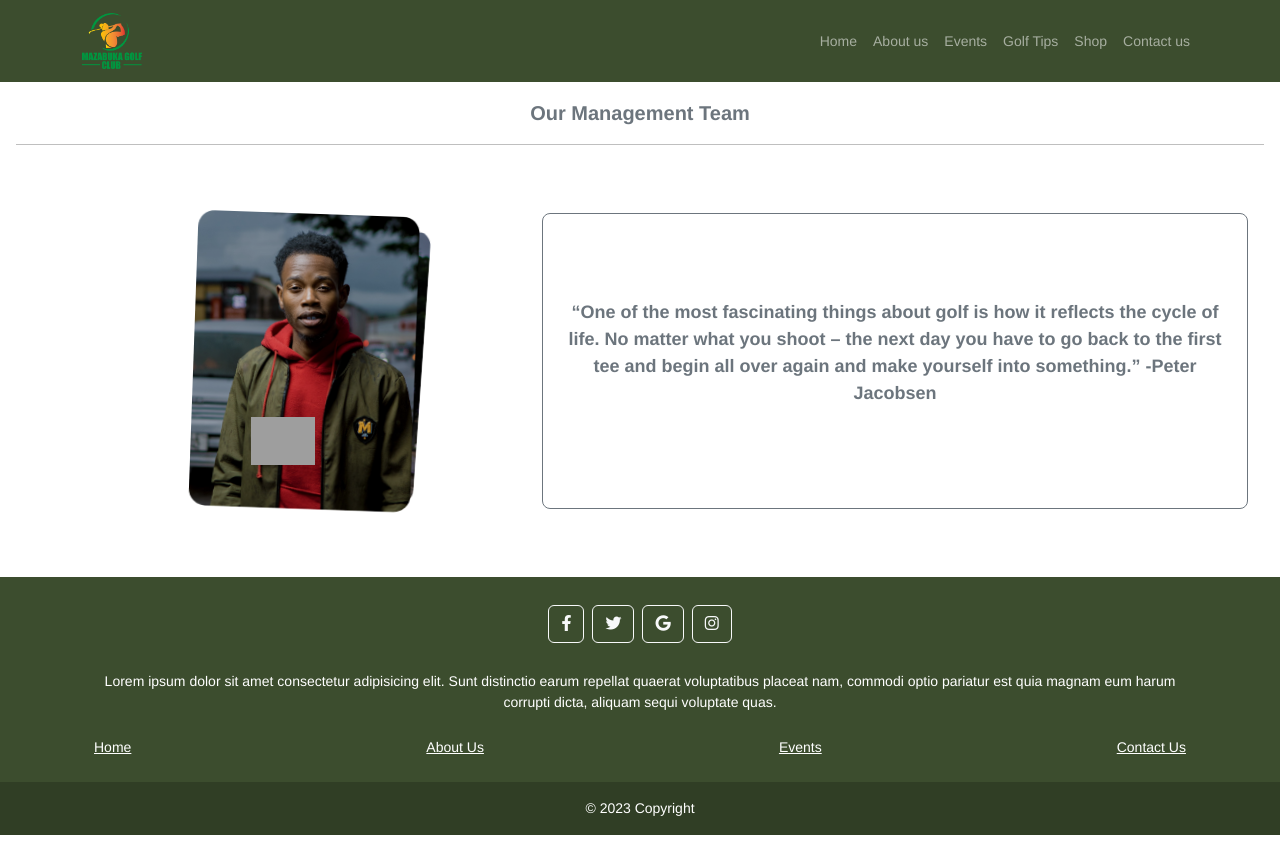
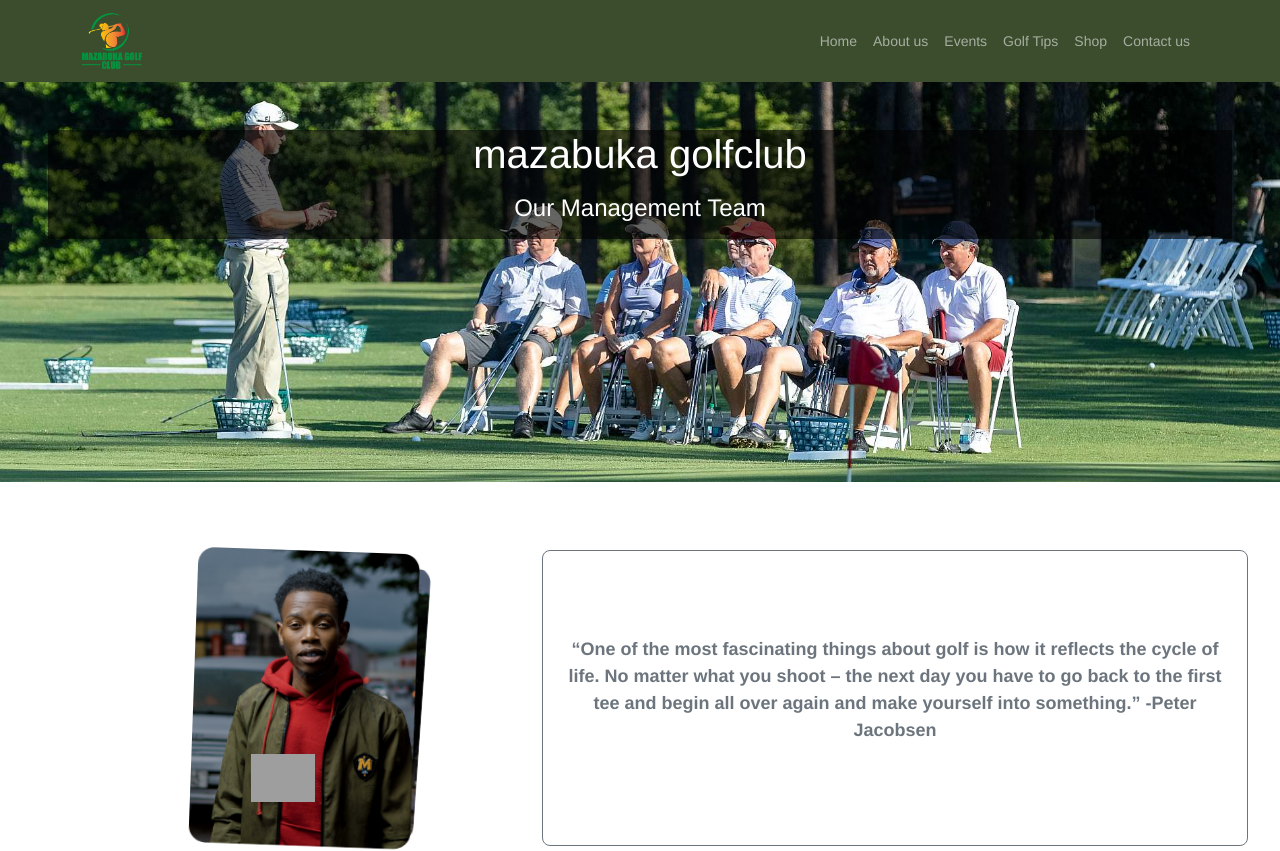
Before and after one commit to joshua-inf/golfclub, a React (Create React App) app: page /OurManagementTeam in a window 1280 px wide. Shown: the top 851 px of the page. Built offline with nearby package versions, Linux system fonts and the light colour scheme; grey boxes are pictures that could not be loaded.

Commit message:
made modification

```diff
--- a/src/components/pages/underAbout/Awards.js
+++ b/src/components/pages/underAbout/Awards.js
@@ -30,10 +30,10 @@ const Awards = () => {
                                             <h6 className='text-secondary mb-0 h3'>2022</h6>
                                             <hr className='mt-0'/>
                                             <div className='row'>
-                                                <div className='col-12 col-md-4'>
+                                                <div className='col-12 col-md-5'>
                                                     <img alt='' src={image1} width='100%' />
                                                 </div>
-                                                <div className='col-12 col-md-8'>
+                                                <div className='col-12 col-md-7'>
                                                     <div>
                                                         <h4>heading here</h4>
                                                         <p>
@@ -52,10 +52,10 @@ const Awards = () => {
                                             <h6 className='text-secondary mb-0 h3'>2020</h6>
                                             <hr className='mt-0'/>
                                             <div className='row'>
-                                                <div className='col-12 col-md-4'>
+                                                <div className='col-12 col-md-5'>
                                                     <img alt='' src={image3} width='100%' />
                                                 </div>
-                                                <div className='col-12 col-md-8'>
+                                                <div className='col-12 col-md-7'>
                                                     <div>
                                                         <h4>heading here</h4>
                                                         <p>
@@ -75,10 +75,10 @@ const Awards = () => {
                                             <h6 className='text-secondary mb-0 h3'>2018</h6>
                                             <hr className='mt-0'/>
                                             <div className='row'>
-                                                <div className='col-12 col-md-4'>
+                                                <div className='col-12 col-md-5'>
                                                     <img alt='' src={image2} width='100%' />
                                                 </div>
-                                                <div className='col-12 col-md-8'>
+                                                <div className='col-12 col-md-7'>
                                                     <div>
                                                         <h4>heading here</h4>
                                                         <p>
--- a/src/components/pages/underAbout/OMTeam.js
+++ b/src/components/pages/underAbout/OMTeam.js
@@ -16,18 +16,24 @@ import { EffectCards } from "swiper";
 import image from '../../images/s.jpg'
 import image1 from '../../images/21.jpg'
 import image2 from '../../images/22.jpg'
+import image3 from '../../images/back4.jpg'
 import Info from "./info";
 
 
 const Team = () => {
 
     return (
-        <>
+        <><div className='p-5 text-center bg-image' style={{ background: `url(${image3}) no-repeat center`, backgroundPositionY: '20%', backgroundSize: 'cover', height: '50vh' }}>
+        <div className='mask' style={{ backgroundColor: 'rgba(0, 0, 0, 0.6)' }}>
+            <div className='d-flex justify-content-center align-items-center h-100'>
+                <div className='text-white'>
+                    <h1 className='mb-3'>mazabuka golfclub</h1>
+                    <h4 className='mb-3'>Our Management Team</h4>
+                </div>
+            </div>
+        </div>
+    </div>
             <div className="m-3" style={{zIndex:'-1'}}>
-                <div className="text-secondary" style={{ textAlign: 'center', fontWeight: '800', fontSize: '20px' }}>
-                    Our Management Team
-                </div>
-                <hr />
                 <div className="p-4">
                     <div className="row">
                         <div className="col-12 col-md-5 p-3">
```
Also changed, not shown: src/components/images/back4.jpg (added).
